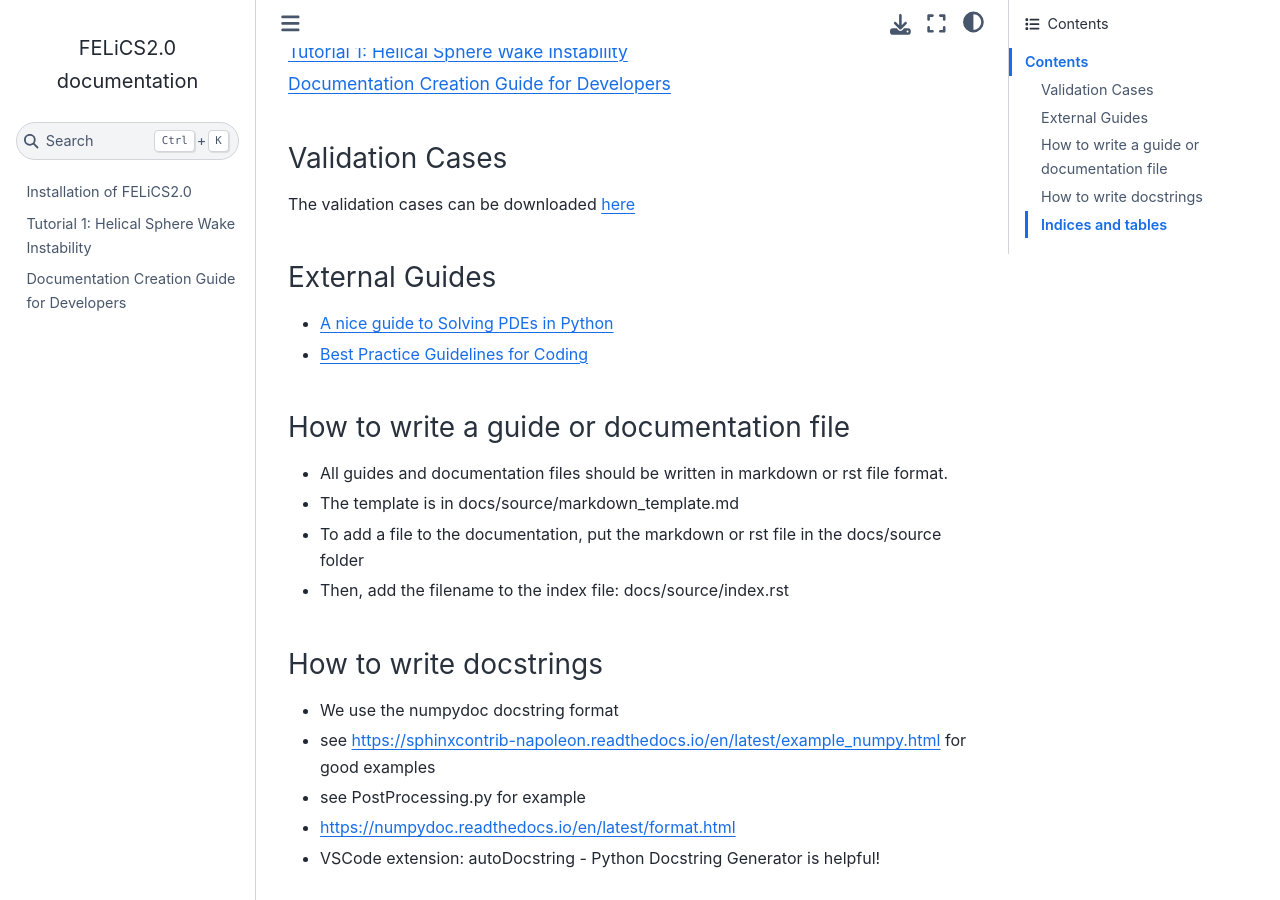
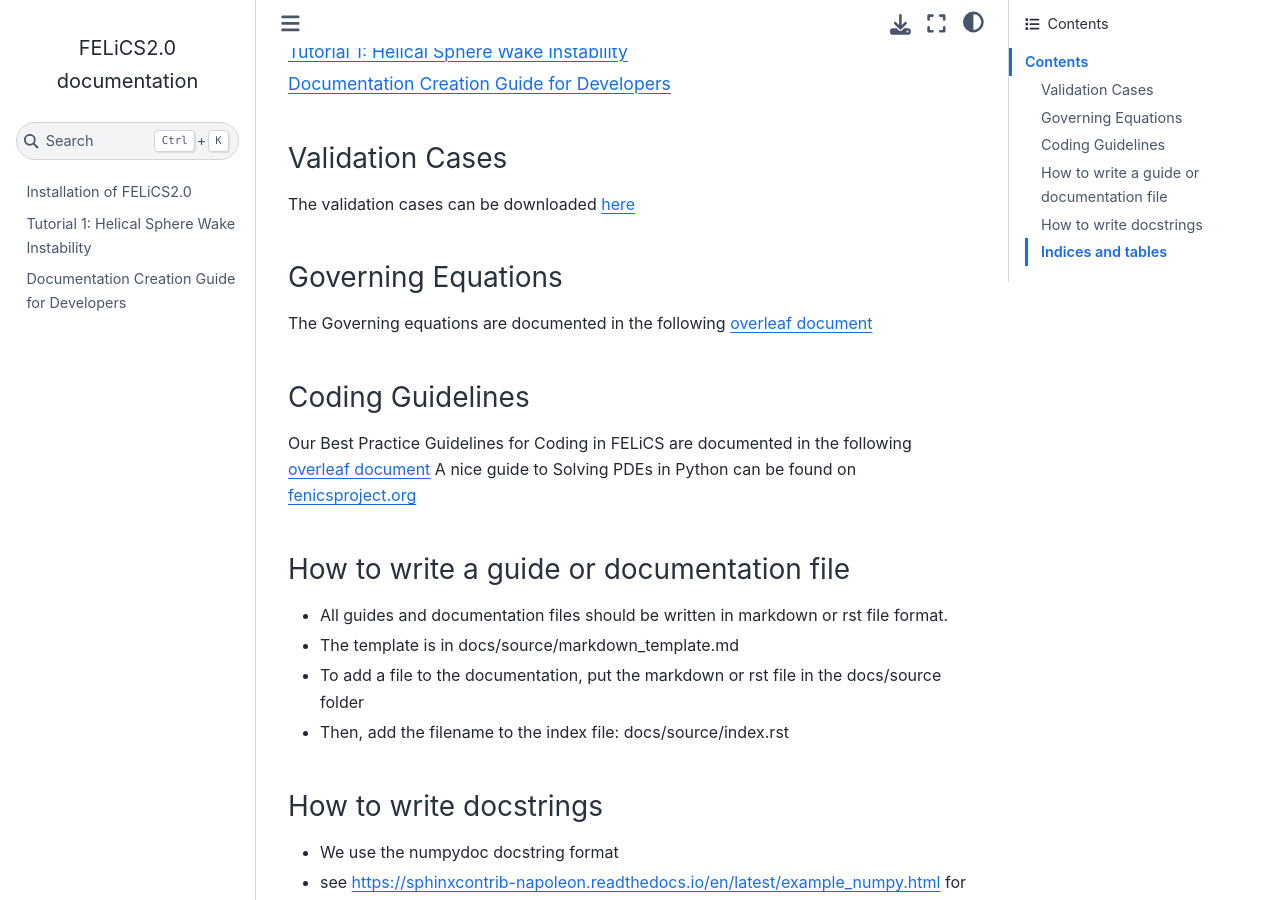
Before and after one commit to arash-mp/FELiCS_FSI, a Sphinx documentation site: the page built from DOCUMENTATION/index.rst, in a window 1280 px wide and 900 px high, scrolled down 360 px. Built offline with Sphinx 7.4.7 and the Sphinx Book theme 1.1.4, drawn with Linux system fonts in a browser that asks for light colours.

Commit message:
fixed links

```diff
--- a/DOCUMENTATION/index.rst
+++ b/DOCUMENTATION/index.rst
@@ -24,18 +24,19 @@ Contents
    documentation_creation
 
 
-
 Validation Cases
 -------------
 
 The validation cases can be downloaded `here <https://tubcloud.tu-berlin.de/s/rnDcmGePjgPX4kc>`_
 
+Governing Equations
+-------------
+The Governing equations are documented in the following `overleaf document <https://www.overleaf.com/project/65fc3be353efc8edb72ec27e>`_
 
-External Guides
+Coding Guidelines
 -------------
-
-- `A nice guide to Solving PDEs in Python <https://fenicsproject.org/pub/tutorial/pdf/fenics-tutorial-vol1.pdf>`_
-- `Best Practice Guidelines for Coding <https://www.overleaf.com/project/61dd7ece45e8fc038220b1b0>`_
+Our Best Practice Guidelines for Coding in FELiCS are documented in the following `overleaf document <https://www.overleaf.com/project/664f097a091050639ff51820>`_
+A nice guide to Solving PDEs in Python can be found on  `fenicsproject.org <https://fenicsproject.org/pub/tutorial/pdf/fenics-tutorial-vol1.pdf>`_
 
 
 How to write a guide or documentation file
```
Also changed, not shown: README.md (+3 -5 lines).
